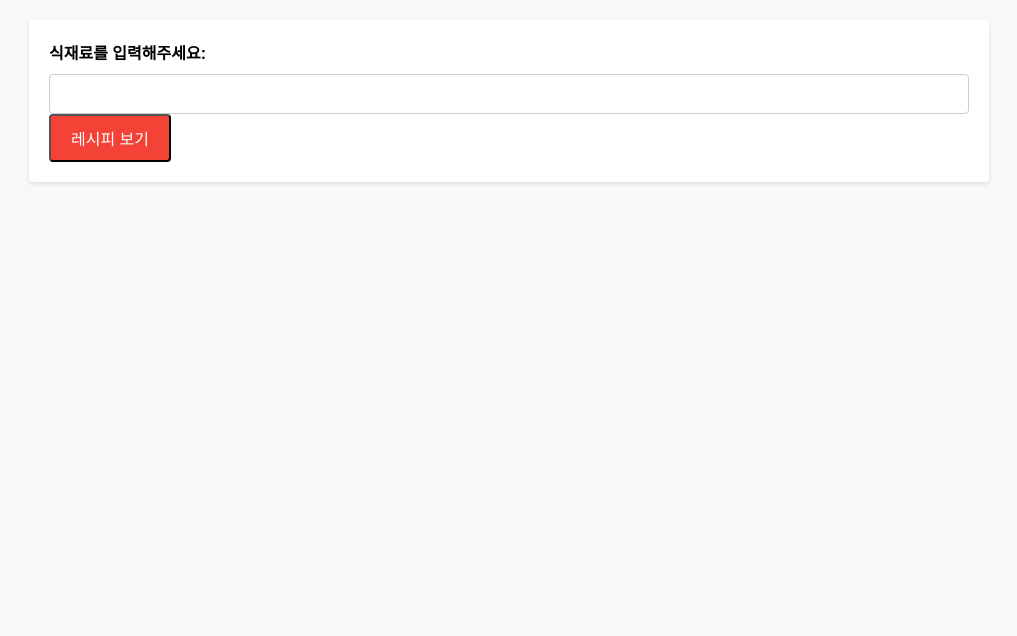
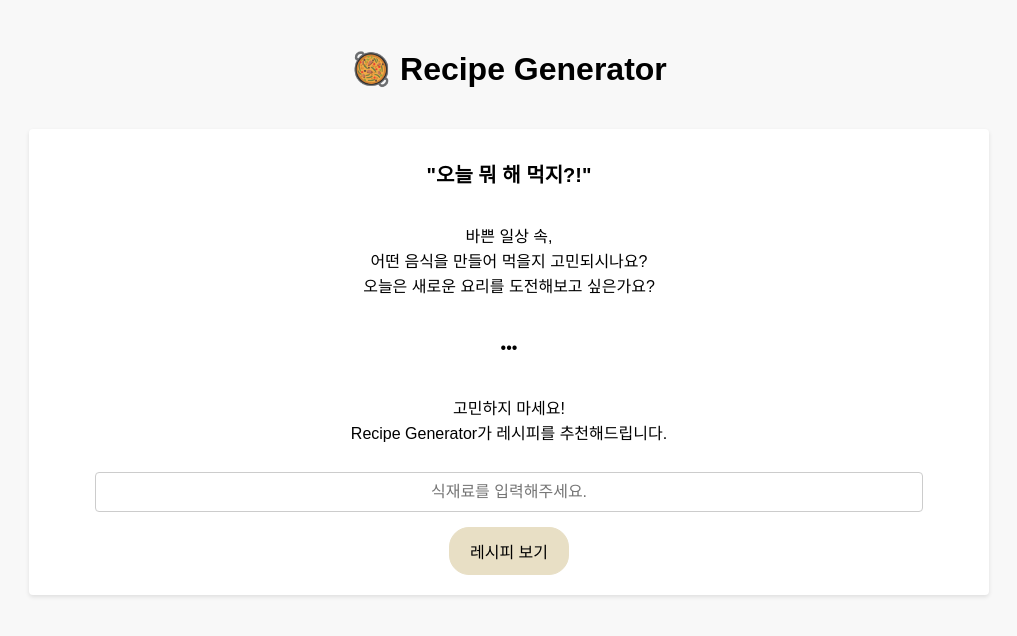
Before and after one commit to woorively/Recipe-with-Chat-GPT, a Django app: page / in a window 1280 px wide. Shown: the top 636 px of the page, without its empty margins (131-1148 px from the left). Run offline with Django 3.2, Linux system fonts and the light colour scheme; some web fonts are replaced.

Commit message:
FEATURE: index page

```diff
--- a/main/static/css/index.css
+++ b/main/static/css/index.css
@@ -12,10 +12,27 @@
   padding: 0;
 }
 
+.text-center {
+  text-align: center;
+  margin-top: 50px;
+}
+
 .container {
   max-width: 960px;
   margin: 0 auto;
   padding: 20px;
+}
+
+#fridge{
+  text-align: center;
+  font-size:20px;
+  padding: 10px;
+}
+
+.button-container {
+  display: flex;
+  justify-content: center;
+  margin-top: 15px;
 }
 
 form {
@@ -35,29 +52,45 @@
 
 input[type="text"] {
   font-family: 'GmarketSansMedium', sans-serif;
-  width: 100%;
+  width: 90%;
   padding: 10px;
   font-size: 16px;
   border: 1px solid #ccc;
   border-radius: 4px;
   box-sizing: border-box;
+  margin: 0 auto;
+  text-align: center;
 }
 
 input[type="submit"] {
   font-family: 'GmarketSansMedium', sans-serif;
   display: inline-block;
-  padding: 10px 20px;
-  background-color: #f44336;
-  color: #fff;
+  padding: 11px 20px;
+  background-color: #e8dfc5;
+  color: #000;
   font-size: 16px;
   text-decoration: none;
-  border-radius: 4px;
+  border: 0.1px solid #e8dfc5;
+  border-radius: 20px;
   transition: background-color 0.3s;
   cursor: pointer;
+  box-shadow: none;
+}
+
+#textbox-container {
+  display: flex;
+  justify-content: center;
 }
 
 input[type="submit"]:hover {
-  background-color: #e53935;
+  border: 0.1px solid #e8a188;
+  background-color: #e8a188;
+}
+
+p {
+  text-align: center;
+  padding:10px;
+  line-height: 25px;
 }
 
 #loading-image {
--- a/main/templates/index.html
+++ b/main/templates/index.html
@@ -14,12 +14,27 @@
     </script>
 </head>
 <body>
+  <header class="my-4">
+    <h1 class="text-center font-bold">🥘 Recipe Generator</h1>
+  </header>
   <div class="container">
     <form method="POST" action="{% url 'recipe_generator' %}" onsubmit="showLoadingImage()">
       {% csrf_token %}
-      <label for="ingredients">식재료를 입력해주세요: </label>
-      <input type="text" id="ingredients" name="ingredients">
-      <input type="submit" value="레시피 보기">
+      <label for="ingredients" id="fridge">"오늘 뭐 해 먹지?!"</label>
+      <div>
+        <p>바쁜 일상 속,<br>어떤 음식을 만들어 먹을지 고민되시나요?
+          <br>오늘은 새로운 요리를 도전해보고 싶은가요?
+        </p>
+        <p>•••</p>
+        <p>고민하지 마세요!
+          <br>Recipe Generator가 레시피를 추천해드립니다.</p>
+      </div>
+      <div id="textbox-container">
+        <input type="text" id="ingredients" name="ingredients" placeholder="식재료를 입력해주세요.">
+      </div>
+      <div class="button-container">
+        <input type="submit" value="레시피 보기">
+      </div>
     </form>
     <img id="loading-image" src="{% static 'images/loading.gif' %}" style="display: none;">
   </div>
--- a/recipe/views.py
+++ b/recipe/views.py
@@ -4,7 +4,7 @@
 import random
 
 
-openai.api_key = "OPENAI_API_KEY"
+openai.api_key = "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" # "OPENAI_API_KEY"
 
 def recipe_generator(request):
     if request.method == 'POST':
```
